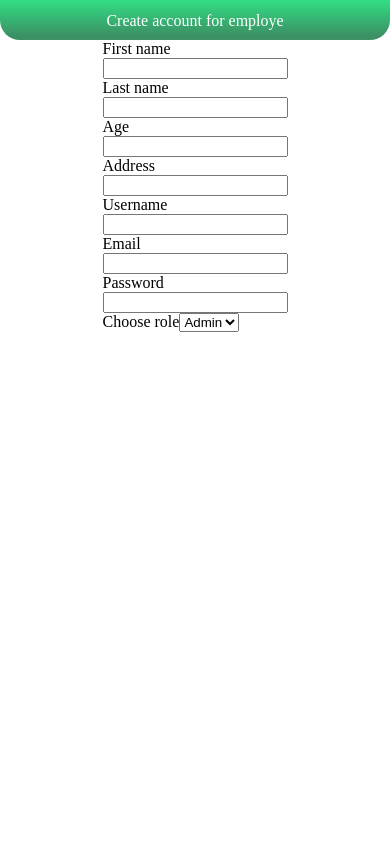
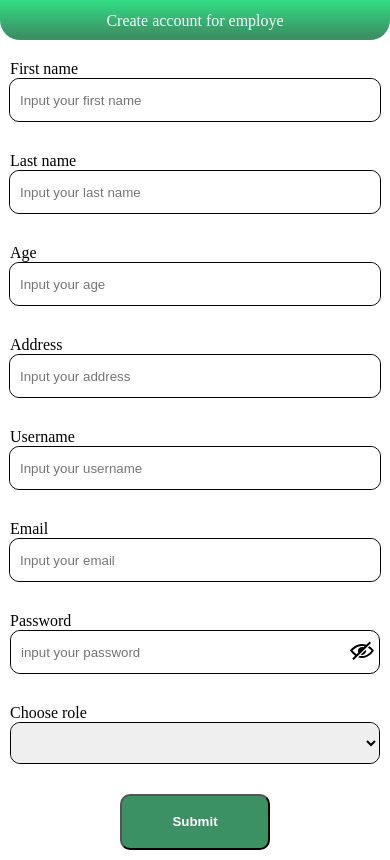
Before and after one commit to AnRiyan1912/sistem-absence-employe-fe-vue-js, a Vue app: page /register in a window 390 px wide. Built offline with nearby package versions, Linux system fonts and the light colour scheme.

Commit message:
ui for register clear

```diff
--- a/src/views/RegisterView.vue
+++ b/src/views/RegisterView.vue
@@ -1,58 +1,116 @@
 <script setup lang="ts">
+import { ref } from 'vue'
 import { useRouter } from 'vue-router'
 
 const router = useRouter()
+const showPassword = ref(false)
+const firstName = defineModel('firstName')
+const lastName = defineModel('lastName')
+const age = defineModel('age')
+const address = defineModel('address')
+const username = defineModel('username')
+const email = defineModel('email')
+const password = defineModel('password')
+const role = defineModel('role')
+const onShowPassword = () => {
+  if (showPassword.value == false) {
+    showPassword.value = true
+  } else {
+    showPassword.value = false
+  }
+}
 const authToken = sessionStorage.getItem('auth')
 if (authToken) {
   router.push({ name: 'home' })
 }
 </script>
 <template>
-  <div class="container-main">
-    <div>
+  <div class="">
     <div class="container-information"><span>Create account for employe</span></div>
-      <form action="">
-        <span>First name</span>
-        <div>
-          <input type="text" />
+    <div class="padding-l-r-10 flex">
+      <form action="" class="container-form">
+        <span class="padding-l-r-10">First name</span>
+        <div class="flex padding-l-r-10 margin-bottom-30">
+          <div class="container-input">
+            <input type="text" class="input" placeholder="Input your first name" />
           </div>
-        <span>Last name</span>
-        <div>
-          <input type="" />
         </div>
-        <span>Age</span>
-        <div>
-          <input type="" />
+        <span class="padding-l-r-10">Last name</span>
+        <div class="flex padding-l-r-10 margin-bottom-30">
+          <div class="container-input">
+            <input type="text" class="input" placeholder="Input your last name" />
           </div>
-        <span>Address</span>
-        <div>
-          <input type="" />
         </div>
-        <span>Username</span>
-        <div>
-          <input type="" />
+        <span class="padding-l-r-10">Age</span>
+        <div class="flex padding-l-r-10 margin-bottom-30">
+          <div class="container-input">
+            <input type="text" class="input" placeholder="Input your age" />
           </div>
-        <span>Email</span>
-        <div>
-          <input type="" />
         </div>
-        <span>Password</span>
-        <div>
-          <input type="" />
+        <span class="padding-l-r-10">Address</span>
+        <div class="flex padding-l-r-10 margin-bottom-30">
+          <div class="container-input">
+            <input type="text" class="input" placeholder="Input your address" />
           </div>
+        </div>
+        <span class="padding-l-r-10">Username</span>
+        <div class="flex padding-l-r-10 margin-bottom-30">
+          <div class="container-input">
+            <input type="text" class="input" placeholder="Input your username" />
+          </div>
+        </div>
+        <span class="padding-l-r-10">Email</span>
+        <div class="flex padding-l-r-10 margin-bottom-30">
+          <div class="container-input">
+            <input type="text" class="input" placeholder="Input your email" />
+          </div>
+        </div>
+        <span class="padding-l-r-10">Password</span>
+        <div class="padding-l-r-10 margin-bottom-30">
+          <div class="flex container-input" v-show="showPassword == false">
+            <input type="password" class="input" placeholder="input your password" />
+            <div class="padding-l-r-5" @click.prevent="onShowPassword">
+              <svg xmlns="http://www.w3.org/2000/svg" width="24" height="24" viewBox="0 0 24 24">
+                <path
+                  d="M19.604 2.562l-3.346 3.137c-1.27-.428-2.686-.699-4.243-.699-7.569 0-12.015 6.551-12.015 6.551s1.928 2.951 5.146 5.138l-2.911 2.909 1.414 1.414 17.37-17.035-1.415-1.415zm-6.016 5.779c-3.288-1.453-6.681 1.908-5.265 5.206l-1.726 1.707c-1.814-1.16-3.225-2.65-4.06-3.66 1.493-1.648 4.817-4.594 9.478-4.594.927 0 1.796.119 2.61.315l-1.037 1.026zm-2.883 7.431l5.09-4.993c1.017 3.111-2.003 6.067-5.09 4.993zm13.295-4.221s-4.252 7.449-11.985 7.449c-1.379 0-2.662-.291-3.851-.737l1.614-1.583c.715.193 1.458.32 2.237.32 4.791 0 8.104-3.527 9.504-5.364-.729-.822-1.956-1.99-3.587-2.952l1.489-1.46c2.982 1.9 4.579 4.327 4.579 4.327z"
+                />
+              </svg>
+            </div>
+          </div>
+          <div class="flex container-input" v-show="showPassword">
+            <input type="text" class="input" placeholder="input your password" />
+            <div class="padding-l-r-5" @click.prevent="onShowPassword">
+              <svg xmlns="http://www.w3.org/2000/svg" width="24" height="24" viewBox="0 0 24 24">
+                <path
+                  d="M15 12c0 1.657-1.343 3-3 3s-3-1.343-3-3c0-.199.02-.393.057-.581 1.474.541 2.927-.882 2.405-2.371.174-.03.354-.048.538-.048 1.657 0 3 1.344 3 3zm-2.985-7c-7.569 0-12.015 6.551-12.015 6.551s4.835 7.449 12.015 7.449c7.733 0 11.985-7.449 11.985-7.449s-4.291-6.551-11.985-6.551zm-.015 12c-2.761 0-5-2.238-5-5 0-2.761 2.239-5 5-5 2.762 0 5 2.239 5 5 0 2.762-2.238 5-5 5z"
+                />
+              </svg>
+            </div>
+          </div>
+        </div>
+        <div class="padding-l-r-10 margin-bottom-30">
           <label for="role">Choose role</label>
-        <select>
-          <option value="ADMIN">Admin</option>
-          <option value="ADMIN">Admin</option>
-          <option value="ADMIN">Admin</option>
-          <option value="ADMIN">Admin</option>
-          <option value="ADMIN">Admin</option>
+          <div class="container-input">
+            <select class="option" v-model="role">
+              <option value="" disabled selected>Select role...</option>
+              <option value="ADMIN">ADMIN</option>
+              <option value="PEGAWAI">PEGAWAI</option>
+              <option value="MANAGER">MANAGER</option>
+              <option value="SDM">SDM</option>
+              <option value="SUVERPISOR">SUVERPISOR</option>
+              <option value="HEAD_COMPANY">HEAD_COMPANY</option>
             </select>
+          </div>
+        </div>
+        <div class="flex">
+          <button class="button" type="submit"><p>Submit</p></button>
+        </div>
       </form>
     </div>
   </div>
 </template>
 <style>
+@media screen and (max-width: 430px) {
   .container-main {
     display: flex;
     justify-content: center;
@@ -74,4 +132,65 @@ if (authToken) {
     border-bottom-left-radius: 20px;
     color: #ffffff;
   }
+  .container-input {
+    border: solid 1px black;
+    border-radius: 10px;
+    transition: box-shadow 0.3s ease;
+  }
+  .input {
+    width: 350px;
+    height: 40px;
+    border-radius: 10px;
+    padding-left: 10px;
+    padding-right: 10px;
+    border: none;
+    outline: none;
+  }
+  .option {
+    width: 100%;
+    height: 40px;
+    border-radius: 10px;
+    padding-left: 10px;
+    padding-right: 10px;
+    border: none;
+    outline: none;
+  }
+  .container-input:focus-within {
+    box-shadow: 0 0 6px rgba(0, 0, 0, 0.5);
+  }
+  .flex {
+    display: flex;
+    justify-content: center;
+    align-content: center;
+  }
+  .padding-l-r-10 {
+    padding-left: 10px;
+    padding-right: 10px;
+  }
+  .padding-l-r-5 {
+    padding-left: 5px;
+    padding-right: 5px;
+    padding-top: 8px;
+  }
+  .margin-bottom-30 {
+    margin-bottom: 30px;
+  }
+  .container-form {
+    margin-top: 20px;
+    background-color: #ffffff;
+    height: 400px;
+    width: 100vw;
+  }
+  .button {
+    padding-left: 10px;
+    padding-top: 5px;
+    padding-right: 10px;
+    padding-bottom: 5px;
+    background-color: #3b9064;
+    color: #ffffff;
+    width: 150px;
+    border-radius: 10px;
+    font-weight: 700;
+  }
+}
 </style>
```
Lines whose indentation alone changed are shown as unchanged.
